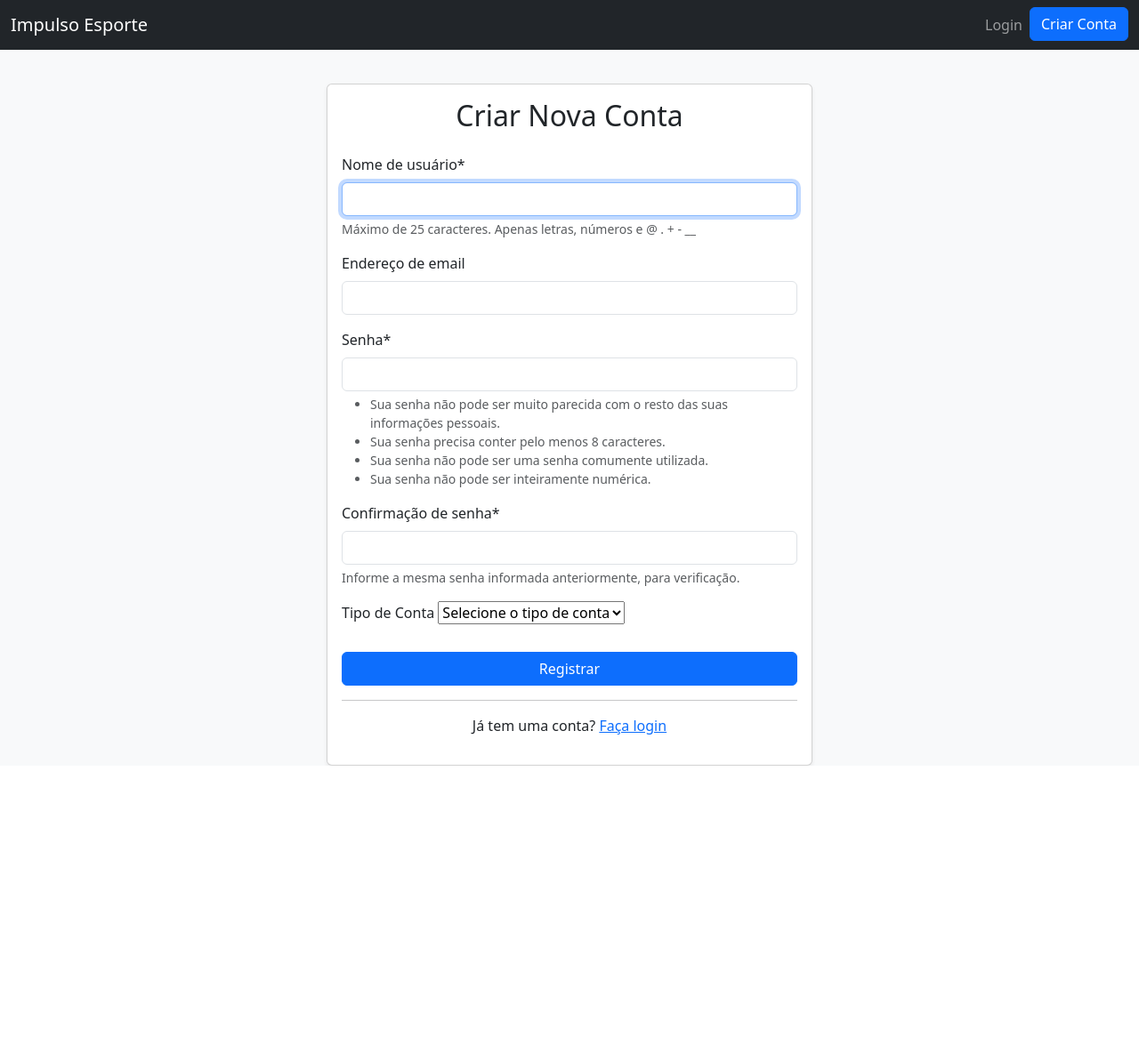
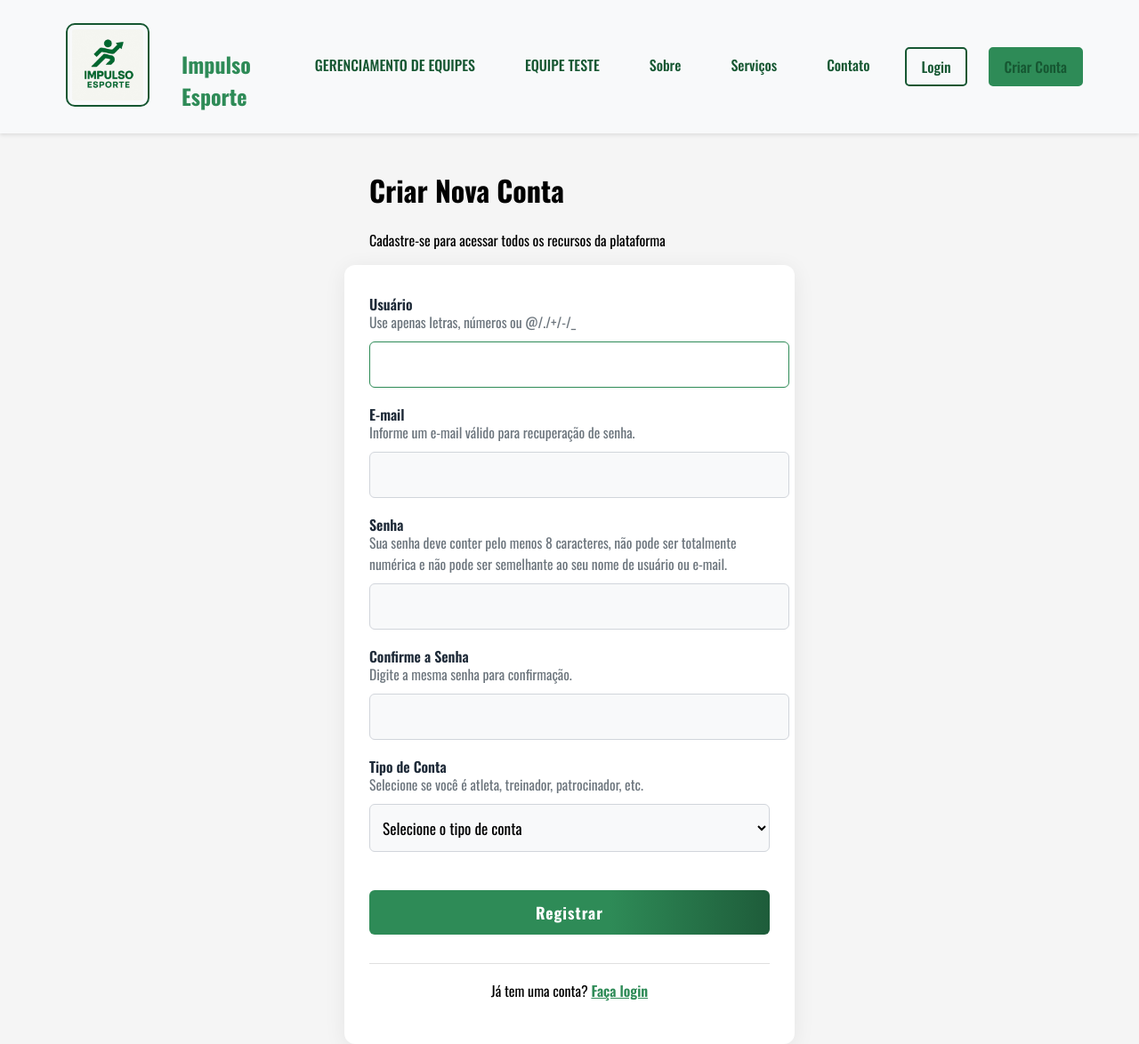
Before and after one commit to guedeees2004-2/ImpulsoEsporte, a Django app: page /register/ in a window 1280 px wide. Shown: the whole page at 89% size. Before the commit the page ends 861 px from the top, so only its background shows below. Run offline with Django 5.2, Linux system fonts and the light colour scheme; some libraries are stand-ins or nearby versions.

Commit message:
atualizacao da login e register

```diff
--- /dev/null
+++ b/impulse_esporte/static/login.css
@@ -0,0 +1,113 @@
+body, input, select, button, label {
+    font-family: 'Oswald', Arial, sans-serif;
+}
+
+
+.form-section {
+    background: #fff;
+    border-radius: 12px;
+    box-shadow: 0 4px 24px rgba(0,0,0,0.07);
+    padding: 32px 28px;
+}
+
+
+.form-section label,
+.form-label {
+    color: #1e2a38;
+    font-weight: 600;
+    margin-bottom: 6px;
+    display: block;
+}
+
+
+.form-section input,
+.form-section select {
+    width: 100%;
+    padding: 12px 10px;
+    border: 1.5px solid #d1d5db;
+    border-radius: 6px;
+    margin-bottom: 18px;
+    font-size: 1.08em;
+    background: #f8f9fa;
+    transition: border-color 0.2s;
+}
+
+.form-section input:focus,
+.form-section select:focus {
+    border-color: #2e8b57;
+    outline: none;
+    background: #fff;
+}
+
+
+.btn-submit {
+    width: 100%;
+    padding: 12px 0;
+    background: linear-gradient(90deg, #2e8b57 60%, #1e5c3a 100%);
+    color: #fff;
+    border: none;
+    border-radius: 6px;
+    font-size: 1.1em;
+    font-weight: bold;
+    letter-spacing: 1px;
+    cursor: pointer;
+    transition: background 0.2s, transform 0.2s;
+}
+
+.btn-submit:hover {
+    background: linear-gradient(90deg, #1e5c3a 60%, #2e8b57 100%);
+    transform: translateY(-2px) scale(1.02);
+}
+
+
+.form-section hr {
+    margin: 32px 0 18px 0;
+    border: none;
+    border-top: 1.5px solid #e0e0e0;
+}
+
+
+.text-center {
+    text-align: center;
+}
+
+.text-center a {
+    color: #2e8b57;
+    text-decoration: underline;
+    font-weight: 600;
+}
+
+
+.mb-3 {
+    margin-bottom: 18px;
+}
+
+
+.alert-danger {
+    background: #ffeaea;
+    color: #721c24;
+    border: 1px solid #f5c6cb;
+    border-radius: 6px;
+    padding: 12px 10px;
+    margin-bottom: 18px;
+    font-size: 0.95em;
+}
+
+
+.alert-success {
+    background: #e2f0d9;
+    color: #155724;
+    border: 1px solid #c3e6cb;
+    border-radius: 6px;
+    padding: 12px 10px;
+    margin-bottom: 18px;
+    font-size: 0.95em;
+}
+
+
+.form-hint {
+    font-size: 0.98em;
+    color: #6c757d;
+    margin-bottom: 10px;
+    margin-top: -10px;
+}
--- a/impulse_esporte/templates/registration/register.html
+++ b/impulse_esporte/templates/registration/register.html
@@ -1,26 +1,77 @@
-{% extends 'headers/base.html' %}
 {% load crispy_forms_tags %}
-{% block content %}
+{% load static %}
 
-<div class="row justify-content-center">
-    <div class="col-md-6">
-        <div class="card shadow-sm">
-            <div class="card-body">
-                <h2 class="card-title text-center mb-4">Criar Nova Conta</h2>
+<!DOCTYPE html>
+<html lang="pt-br">
+<head>
+    <meta charset="UTF-8">
+    <meta name="viewport" content="width=device-width, initial-scale=1.0">
+    <title>Criar Nova Conta - Impulso Esporte</title>
+    <link rel="preconnect" href="https://fonts.googleapis.com">
+    <link rel="preconnect" href="https://fonts.gstatic.com" crossorigin>
+    <link href="https://fonts.googleapis.com/css2?family=Oswald:wght@200..700&display=swap" rel="stylesheet">
+    <link rel="stylesheet" href="{% static 'main.css' %}">
+    <link rel="stylesheet" href="{% static 'login.css' %}">
+</head>
+<body>
+    {% include 'headers/headerPadrao.html' %}
+
+    <main class="form-container">
+        <div class="title-content" style="max-width: 450px; margin: 40px auto 0 auto;">
+            <h1>Criar Nova Conta</h1>
+            <p class="subtitle">Cadastre-se para acessar todos os recursos da plataforma</p>
+        </div>
+        <div class="form-section" style="max-width: 450px; margin: 0 auto;">
+            {% if form.non_field_errors %}
+                <div class="alert alert-danger">
+                    {% for error in form.non_field_errors %}
+                        <p>{{ error }}</p>
+                    {% endfor %}
+                </div>
+            {% endif %}
             <form method="post" novalidate>
                 {% csrf_token %}
-                    {{ form.username|as_crispy_field }}
-                    {{ form.email|as_crispy_field }}
-                    {{ form.password1|as_crispy_field }}
-                    {{ form.password2|as_crispy_field }}
+                <label for="id_username">Usuário</label>
+                <div class="form-hint">Use apenas letras, números ou @/./+/-/_</div>
+                {{ form.username }}
+                {% if form.username.errors %}
+                    <div class="alert alert-danger">{{ form.username.errors }}</div>
+                {% endif %}
+
+                <label for="id_email">E-mail</label>
+                <div class="form-hint">Informe um e-mail válido para recuperação de senha.</div>
+                {{ form.email }}
+                {% if form.email.errors %}
+                    <div class="alert alert-danger">{{ form.email.errors }}</div>
+                {% endif %}
+
+                <label for="id_password1">Senha</label>
+                <div class="form-hint">
+                    Sua senha deve conter pelo menos 8 caracteres, não pode ser totalmente numérica e não pode ser semelhante ao seu nome de usuário ou e-mail.
+                </div>
+                {{ form.password1 }}
+                {% if form.password1.errors %}
+                    <div class="alert alert-danger">{{ form.password1.errors }}</div>
+                {% endif %}
+
+                <label for="id_password2">Confirme a Senha</label>
+                <div class="form-hint">Digite a mesma senha para confirmação.</div>
+                {{ form.password2 }}
+                {% if form.password2.errors %}
+                    <div class="alert alert-danger">{{ form.password2.errors }}</div>
+                {% endif %}
 
                 <div class="mb-3">
-                        <label class="form-label">Tipo de Conta</label>
+                    <label class="form-label" for="id_tipo_conta">Tipo de Conta</label>
+                    <div class="form-hint">Selecione se você é atleta, treinador, patrocinador, etc.</div>
                     {{ form.tipo_conta }}
+                    {% if form.tipo_conta.errors %}
+                        <div class="alert alert-danger">{{ form.tipo_conta.errors }}</div>
+                    {% endif %}
                 </div>
 
-                    <div class="d-grid gap-2 mt-4">
-                        <button type="submit" class="btn btn-primary btn-block">Registrar</button>
+                <div class="form-actions" style="margin-top: 25px;">
+                    <button type="submit" class="btn-submit">Registrar</button>
                 </div>
             </form>
             <hr>
@@ -28,7 +79,6 @@
                 <p>Já tem uma conta? <a href="{% url 'login' %}">Faça login</a></p>
             </div>
         </div>
-        </div>
-    </div>
-</div>
-{% endblock %}
+    </main>
+</body>
+</html>
```
Also changed, not shown: impulse_esporte/templates/registration/login.html (+28 -14 lines). Lines whose indentation alone changed are shown as unchanged.
